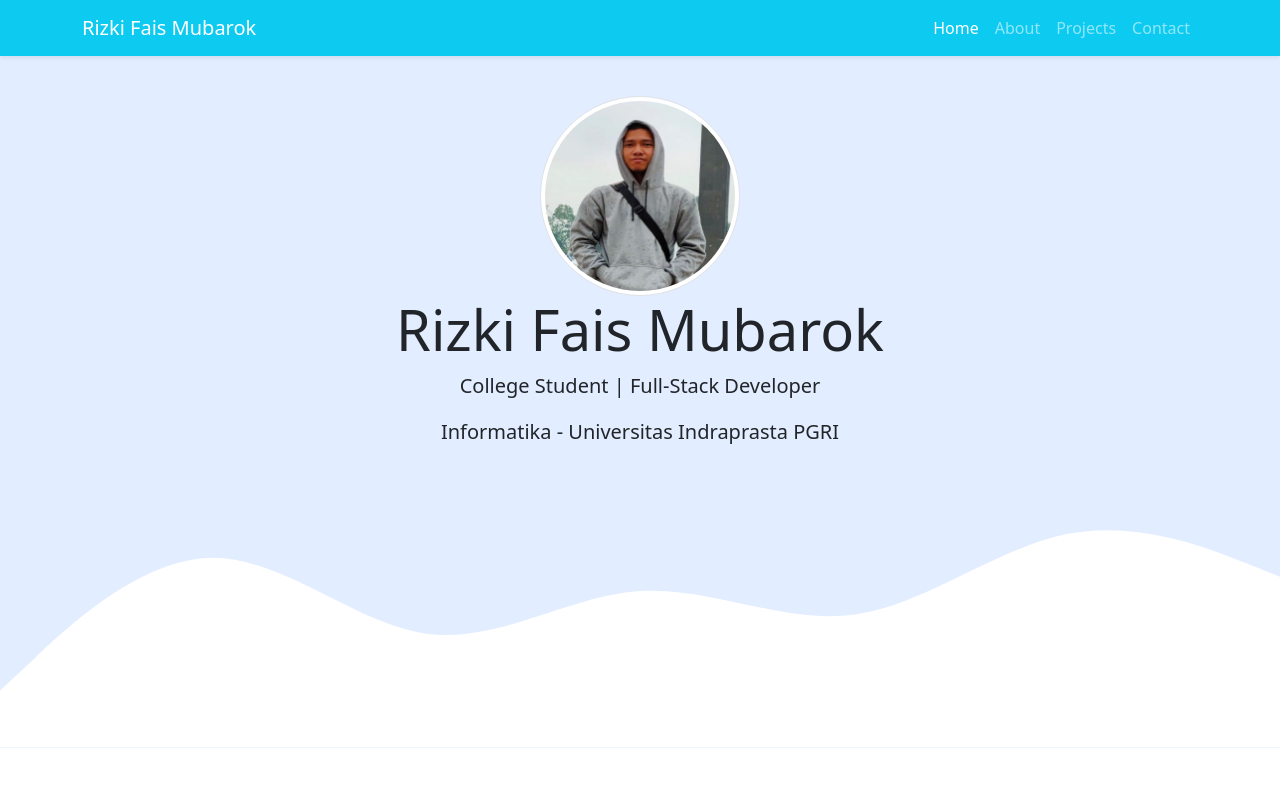
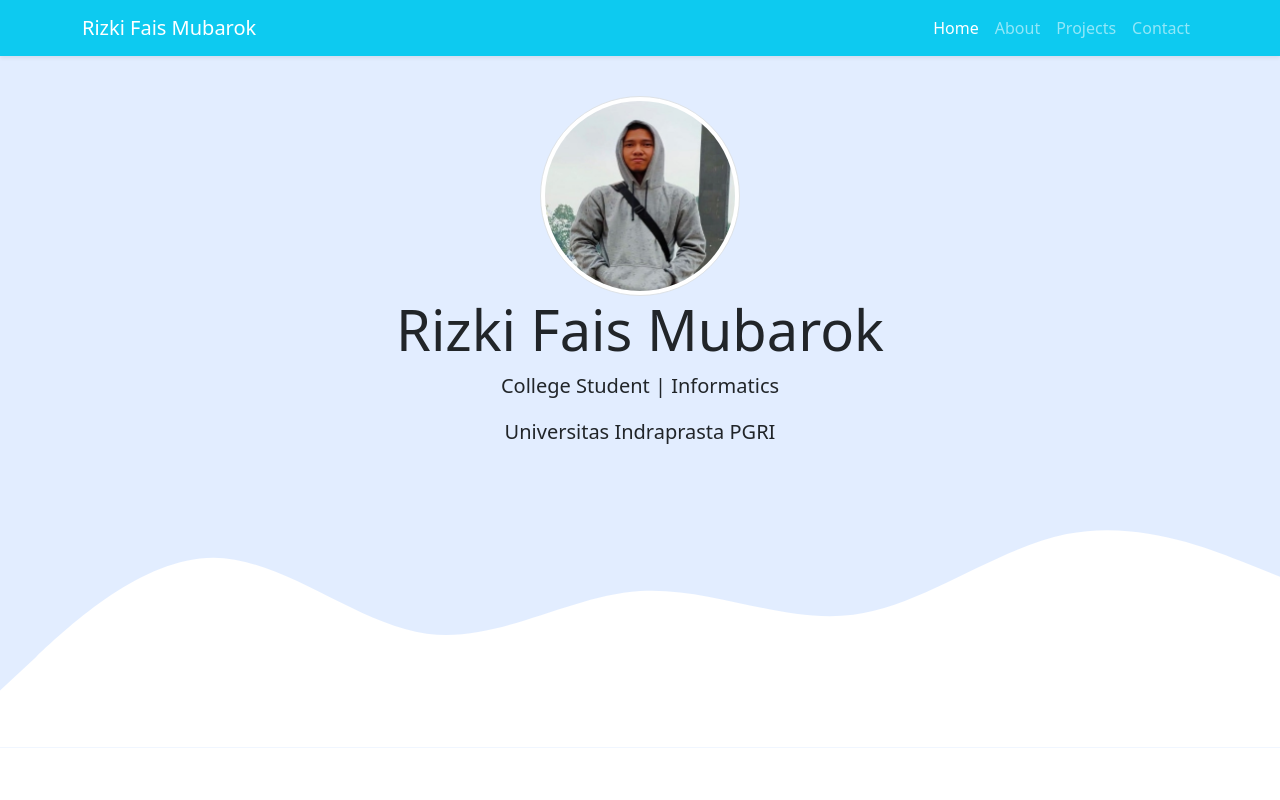
Before and after one commit to rizkifaism/rizkifaism.github.io, a plain HTML site: page index.html in a window 1280 px wide. Shown: the top 800 px of the page. Drawn offline with nearby package versions, Linux system fonts and the light colour scheme.

Commit message:
mengubah tampilan home

```diff
--- a/index.html
+++ b/index.html
@@ -47,8 +47,8 @@
     <section class="jumbotron text-center">
       <img src="img/fais.jpg" alt="Rizi Fais .M" width="200" class="rounded-circle img-thumbnail" />
       <h1 class="display-4">Rizki Fais Mubarok</h1>
-      <p class="lead">College Student | Full-Stack Developer</p>
-      <p class="lead">Informatika - Universitas Indraprasta PGRI</p>
+      <p class="lead">College Student | Informatics</p>
+      <p class="lead">Universitas Indraprasta PGRI</p>
       <svg xmlns="http://www.w3.org/2000/svg" viewBox="0 0 1440 320">
         <path
           fill="#ffffff"
```
